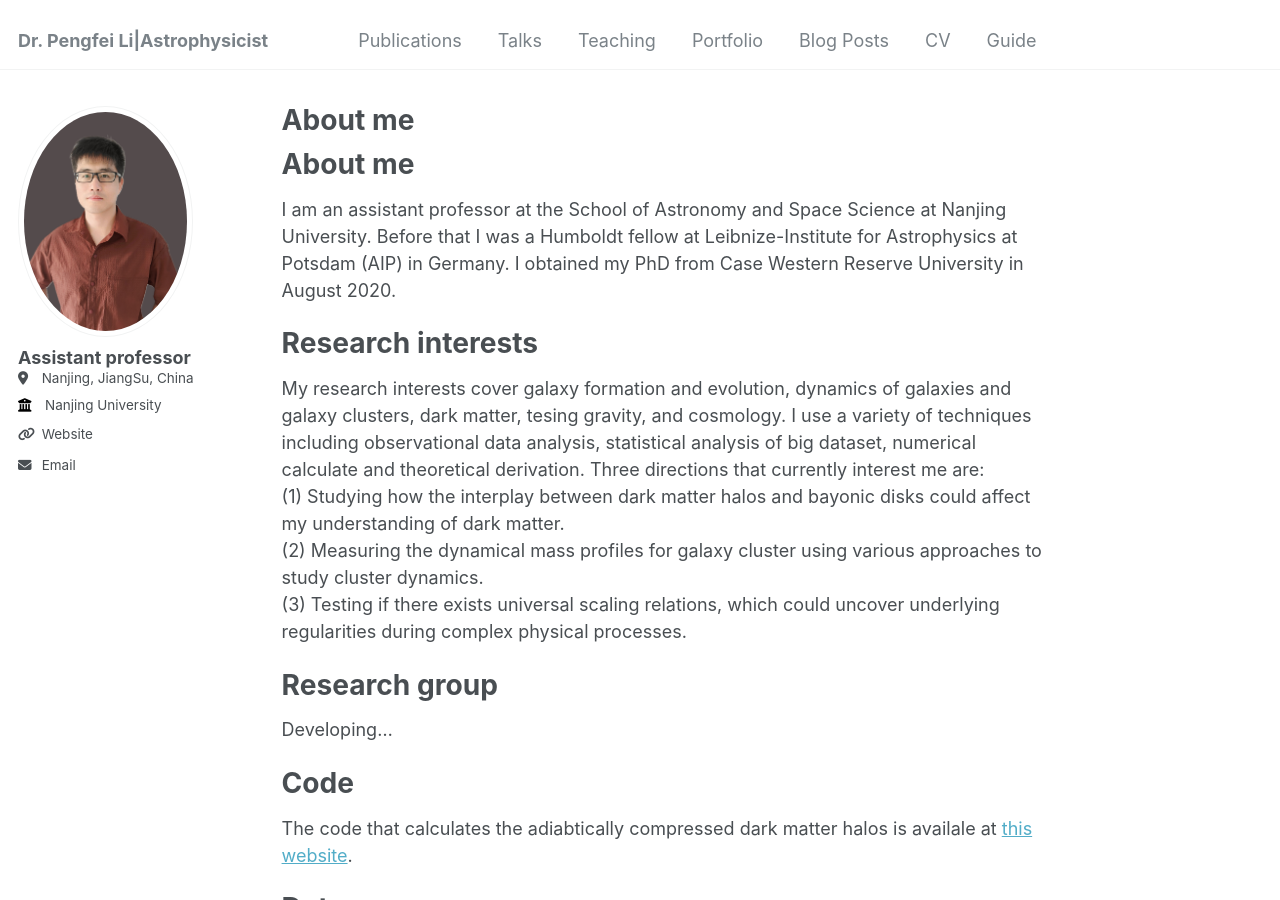
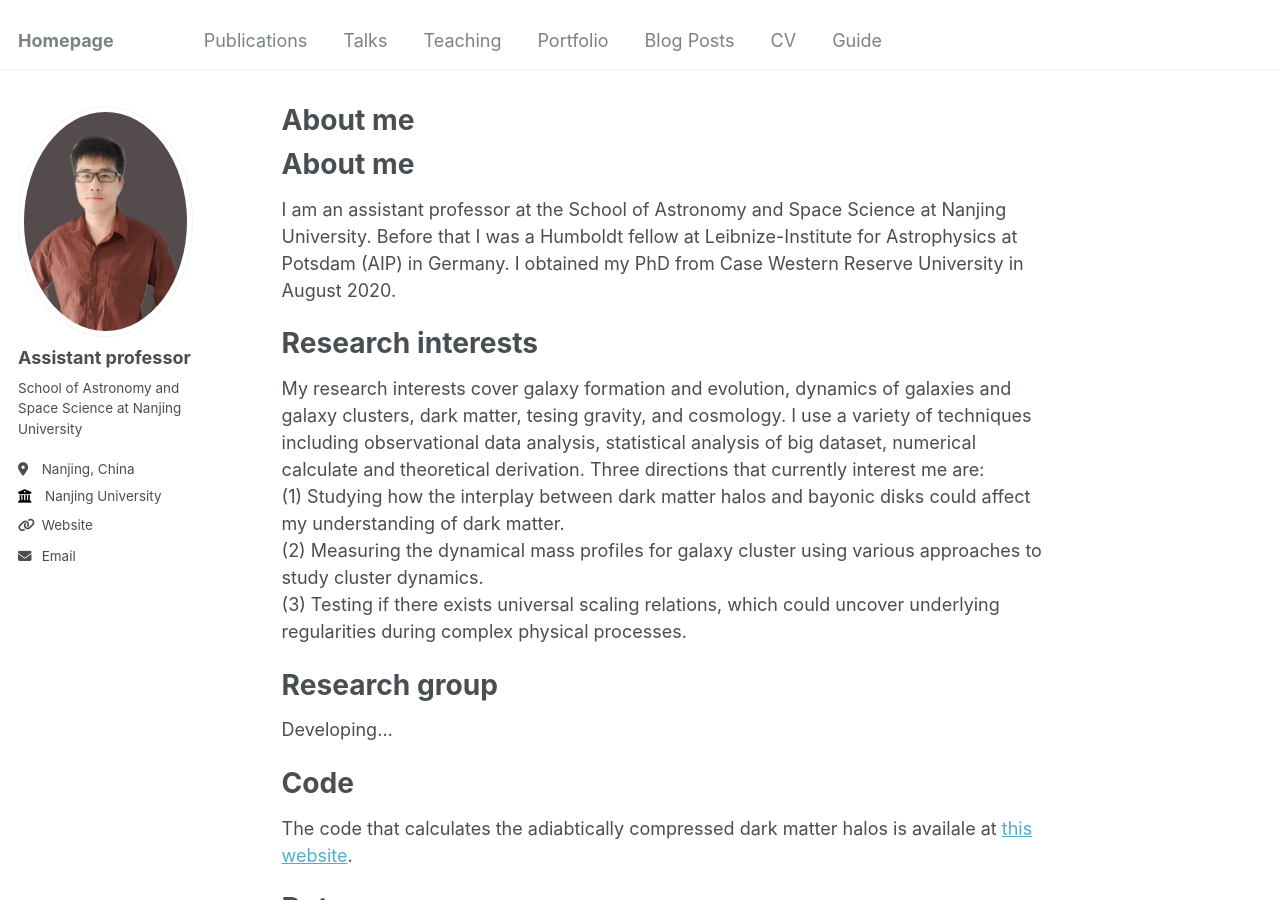
Before and after one commit to PengfeiLi0606/pengfeili0606.github.io, a Jekyll site: the page built from _pages/about.md, in a window 1280 px wide and 900 px high. Built offline with Jekyll 4.4.1, drawn with Linux system fonts in a browser that asks for light colours; our own code applies the rules of GitHub Pages for plain Markdown files.

Commit message:
Update _config.yml

```diff
--- a/_config.yml
+++ b/_config.yml
@@ -8,7 +8,7 @@
 
 # Basic Site Settings
 locale                   : "en-US"
-title                    : "Dr. Pengfei Li|Astrophysicist"
+title                    : "Homepage"
 title_separator          : "-"
 name                     : &name "Your Name"
 description              : &description "personal description"
@@ -24,8 +24,8 @@ author:
   avatar           : "PLi2024.jpg"
   name             : "Assistant professor"
   pronouns         : # example: "she/her"
-  bio              : #"Assistant professor at the School of Astronomy and Space Science at Nanjing University"
-  location         : "Nanjing, JiangSu, China"
+  bio              : "School of Astronomy and Space Science at Nanjing University"
+  location         : "Nanjing, China"
   employer         : "Nanjing University"
   uri              : "https://astronomy.nju.edu.cn/EN/People/AssistantProfessor/20240913/i291446.html"# URL
   email            : "pli@nju.edu.cn"
```
